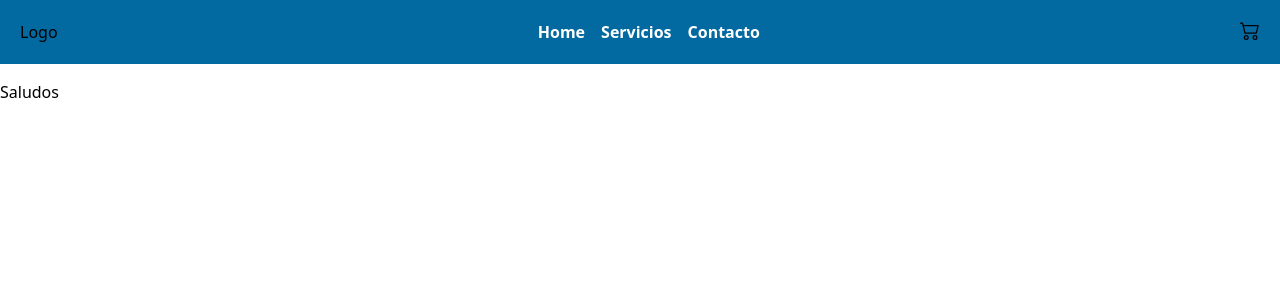
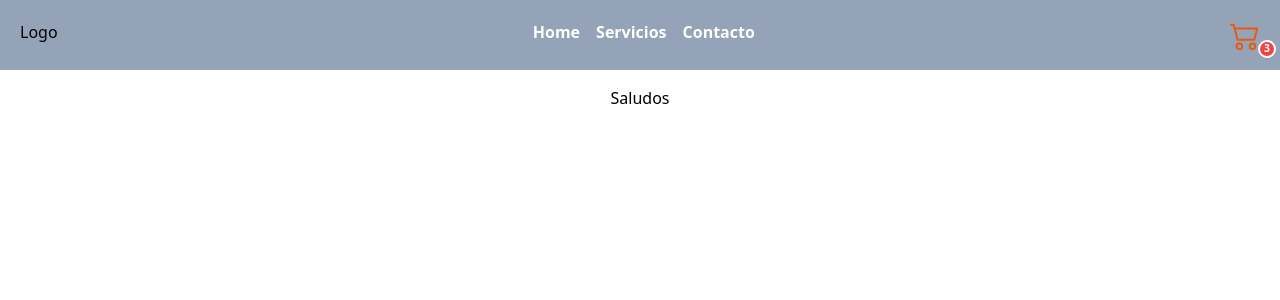
Before and after one commit to luferrduc/EntregaFinal-React, a React (Vite) app: page / in a window 1280 px wide. Shown: the top 300 px of the page. Built offline with nearby package versions, Linux system fonts and the light colour scheme.

Commit message:
Badge para icono carrito de compra

```diff
--- a/src/components/Cart/CartWidget.jsx
+++ b/src/components/Cart/CartWidget.jsx
@@ -2,12 +2,10 @@ import {BsCart2} from 'react-icons/bs'
 
 const CartWidget = () => {
   return (
-    <div>
-        <BsCart2 className='text-lg' style={
-            {fontSize: 20}
-        }/>
-
-    </div>
+    <button className='relative inline-flex items-center'>
+        <BsCart2 className='text-3xl text-orange-600'/>
+        <span className="absolute inline-flex items-center justify-center w-[1.115rem] h-[1.115rem] text-[0.65rem] font-bold text-white bg-red-500 border-2 border-white rounded-full -bottom-2 -right-4 dark:border-gray-900">3</span>
+    </button>
   )
 }
 
--- a/src/components/Item/ItemListContainer.jsx
+++ b/src/components/Item/ItemListContainer.jsx
@@ -2,7 +2,9 @@
 
 const ItemListContainer = ({ grettings }) => {
   return (
-    <div>{grettings}</div>
+    <div className="flex justify-center">
+      {grettings}
+    </div>
   )
 }
 
--- a/src/components/Navbar/Navbar.jsx
+++ b/src/components/Navbar/Navbar.jsx
@@ -5,7 +5,7 @@ import Logo from "./Logo"
 
 const Navbar = () => {
   return (
-    <nav className="flex justify-between p-5 bg-sky-700">
+    <nav className="flex justify-between p-5 bg-slate-400">
         <Logo />
         <MenuItems />
         <CartWidget />
```
